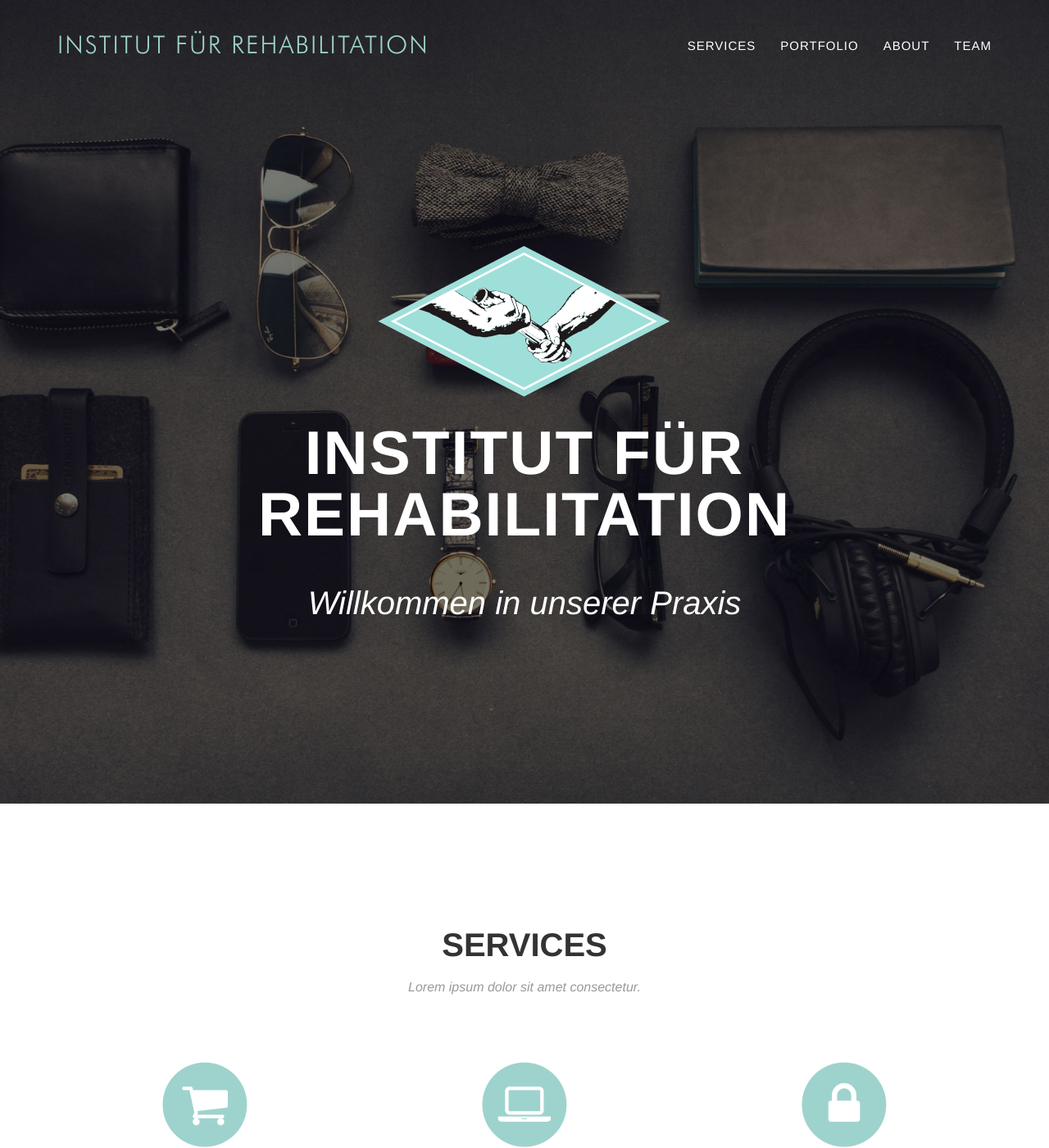
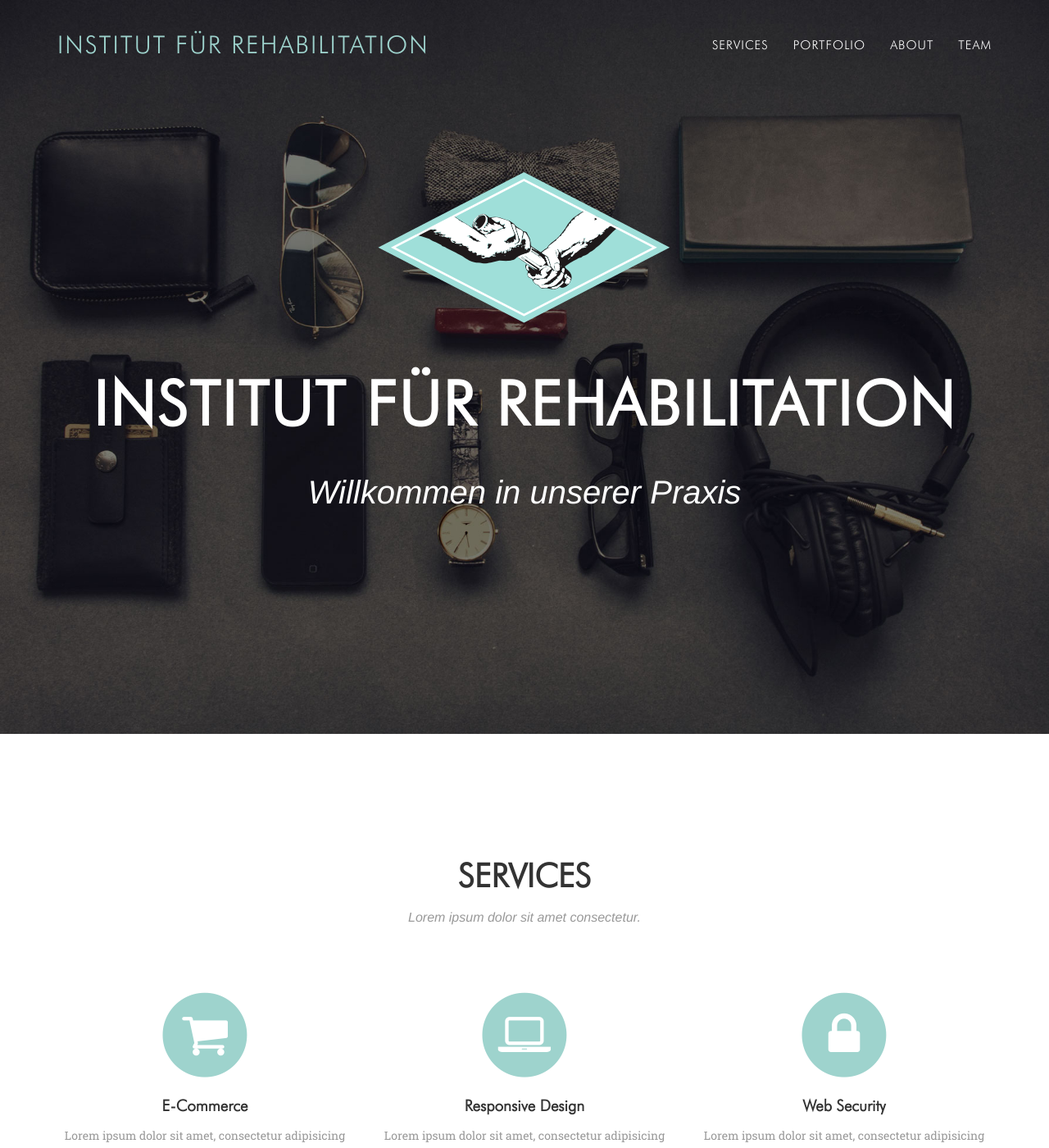
Before and after one commit to instreha/instreha.github.io, a Jekyll site: the page built from index.html, in a window 1280 px wide and 1400 px high. Shown: the whole window at 82% size. Built offline with Jekyll 4.4.1, drawn with Linux system fonts in a browser that asks for light colours; some web fonts are replaced.

Commit message:
Start placing logo

```diff
--- a/_data/template.yml
+++ b/_data/template.yml
@@ -7,5 +7,5 @@ color:
 
 # Font Families
 font:
-  primary: '"Futura Book Regular", "Helvetica Neue", Helvetica, Arial, sans-serif'
+  primary: '"Futura Light", "Helvetica Neue", Helvetica, Arial, sans-serif'
   secondary: '"Droid Serif", "Helvetica Neue", Helvetica,Arial, sans-serif'
--- a/css/style.css
+++ b/css/style.css
@@ -294,7 +294,8 @@ header .intro-text {
 }
 
 header .intro-text img {
-  margin-bottom: 30px;
+  margin-top: 60px;
+  margin-bottom: 60px;
 }
 
 header .intro-text .intro-lead-in {
@@ -317,8 +318,8 @@ header .intro-text .intro-heading {
 
 @media(min-width:768px) {
   header .intro-text {
-  padding-top: 300px;
-  padding-bottom: 200px;
+  padding-top: 150px;
+  padding-bottom: 250px;
   }
 
   header .intro-text .intro-lead-in {
```
